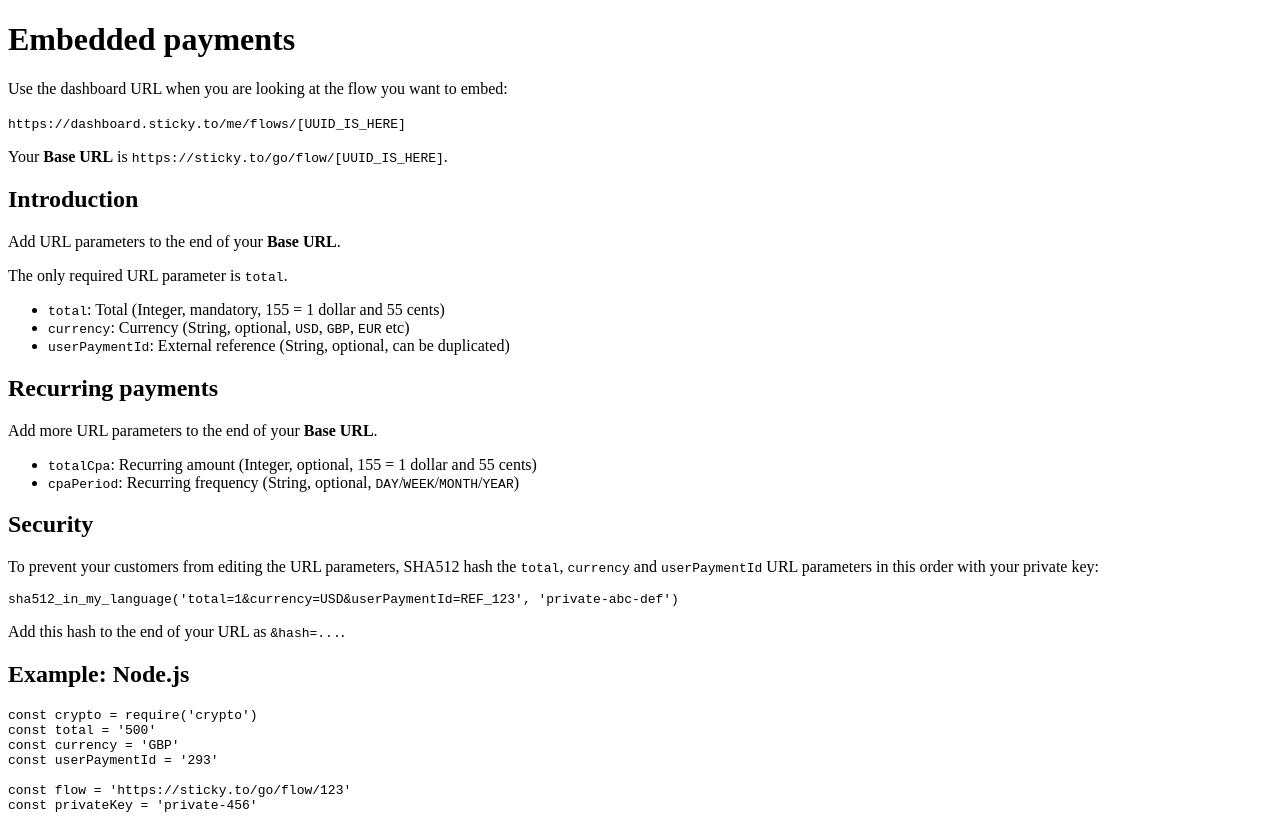
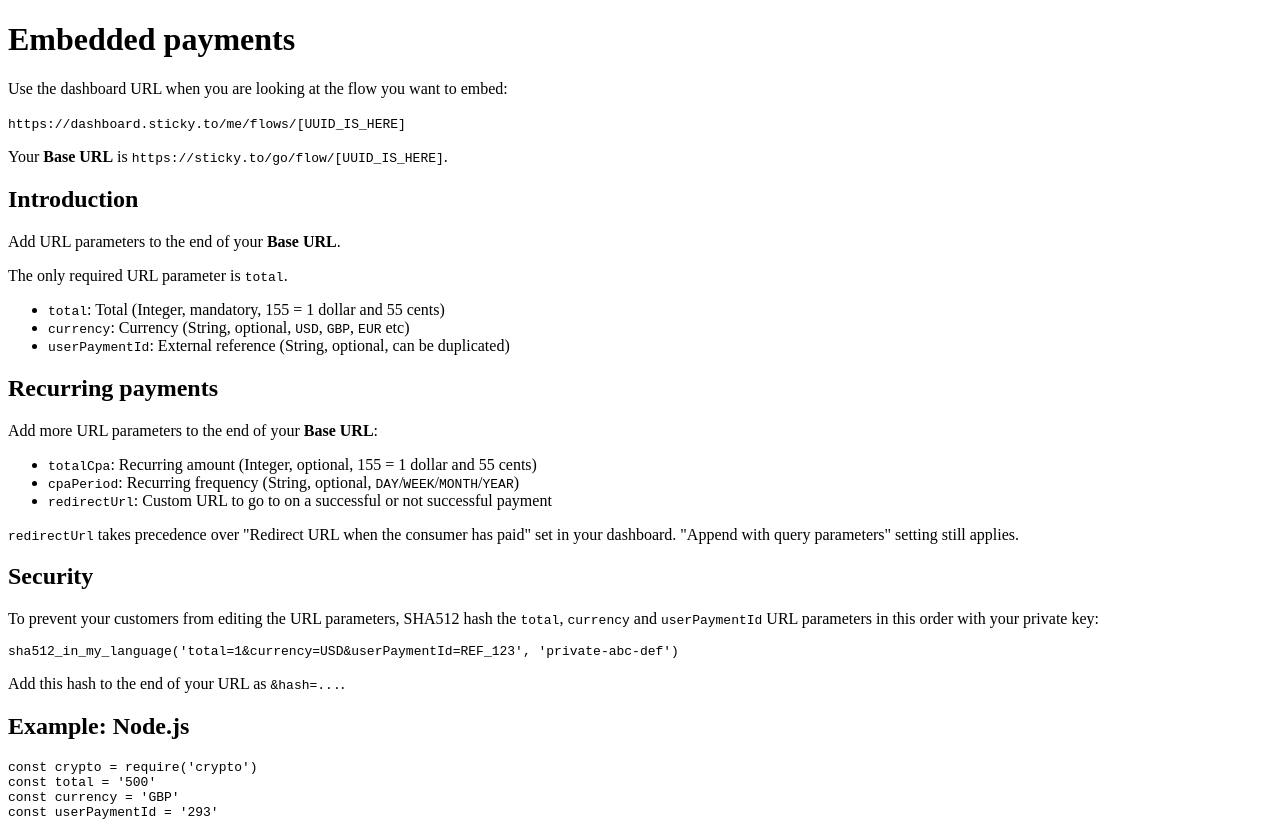
Before and after one commit to Stickyto/sticky-docs, a Next.js app in the folder src/: page /embedded-payments in a window 1280 px wide. Shown: the top 821 px of the page. Built offline with nearby package versions, Linux system fonts and the light colour scheme.

Commit message:
Embedded payments: support `redirectUrl`

```diff
--- a/src/pages/embedded-payments.mdx
+++ b/src/pages/embedded-payments.mdx
@@ -18,10 +18,13 @@
 
 ## Recurring payments
 
-Add more URL parameters to the end of your **Base URL**.
+Add more URL parameters to the end of your **Base URL**:
 
  - `totalCpa`: Recurring amount (Integer, optional, 155 = 1 dollar and 55 cents)
  - `cpaPeriod`: Recurring frequency (String, optional, `DAY`/`WEEK`/`MONTH`/`YEAR`)
+ - `redirectUrl`: Custom URL to go to on a successful or not successful payment
+
+`redirectUrl` takes precedence over "Redirect URL when the consumer has paid" set in your dashboard. "Append with query parameters" setting still applies.
 
 ## Security
 
```
